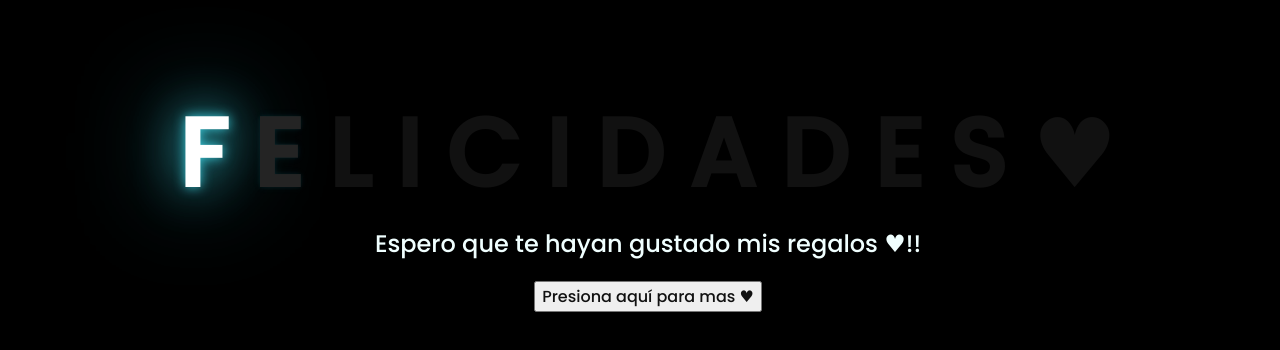
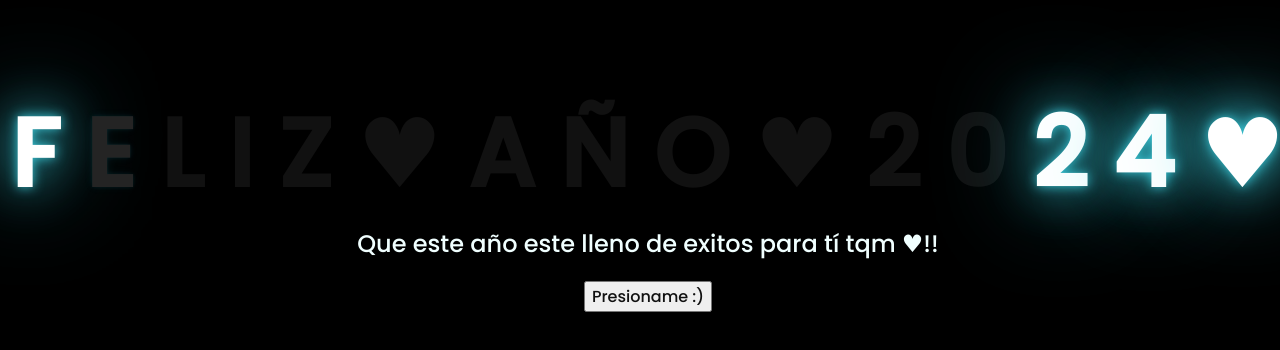
Before and after one commit to LeoFonCK/LeoFonCK.github.io, a plain HTML site: page index.html in a window 1280 px wide. Shown: the part 212-562 px from the top of the page. Drawn offline with Linux system fonts and the light colour scheme.

Commit message:
Update index.html

```diff
--- a/index.html
+++ b/index.html
@@ -15,21 +15,24 @@
         <span>E</span>
         <span>L</span>
         <span>I</span>
-        <span>C</span>
-        <span>I</span>
-        <span>D</span>
+        <span>Z</span>
+        <span>♥</span>
         <span>A</span>
-        <span>D</span>
-        <span>E</span>
-        <span>S</span>
+        <span>Ñ</span>
+        <span>O</span>
+        <span>♥</span>
+        <span>2</span>
+        <span>0</span>
+        <span>2</span>
+        <span>4</span>
         <span>♥</span>
     </div>
     <div class="description">
-        <span>Espero que te hayan gustado mis regalos ♥!!</span>
+        <span>Que este año este lleno de exitos para tí tqm ♥!!</span>
     </div>
     <div class="button">
         <button>
-            <a href="flower.html">Presiona aquí para mas ♥</a>
+            <a href="flower.html">Presioname :) </a>
         </button>
 
     </div>
```
